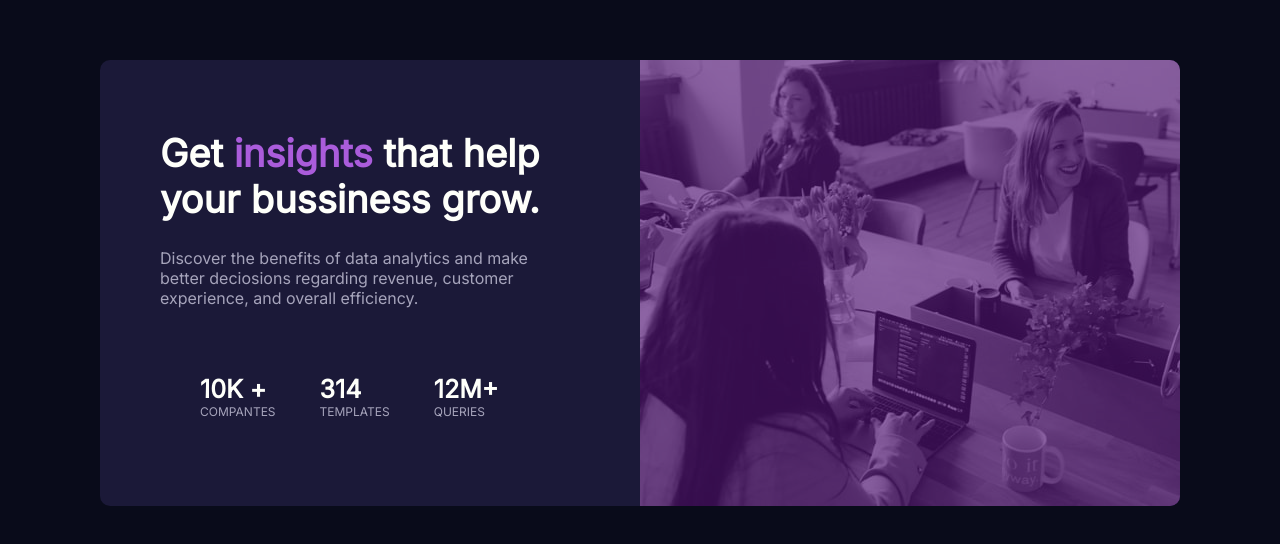
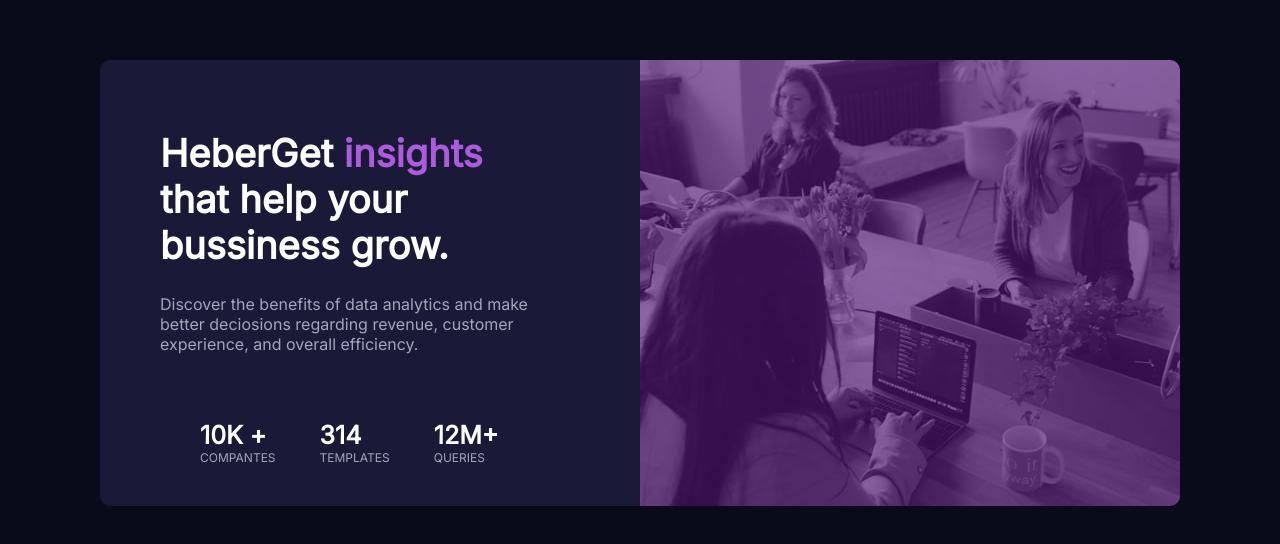
Before and after one commit to heber364/challenger-1-frontendmentor, a plain HTML site: page index.html in a window 1280 px wide. Shown: the part 140-684 px from the top of the page. Drawn offline with Linux system fonts and the light colour scheme.

Commit message:
Update index.html

```diff
--- a/index.html
+++ b/index.html
@@ -13,7 +13,7 @@
     <body>
         <main>
             <div class="lado-esquerdo">
-                <h1>Get <strong>insights</strong> that help your bussiness grow.</h1>
+                <h1>HeberGet <strong>insights</strong> that help your bussiness grow.</h1>
                 <p>Discover the benefits of data analytics and make better deciosions regarding revenue, customer experience, and overall efficiency.</p>
                 <div class="lista-informacoes">
                     <ul class="informacoes">
```
